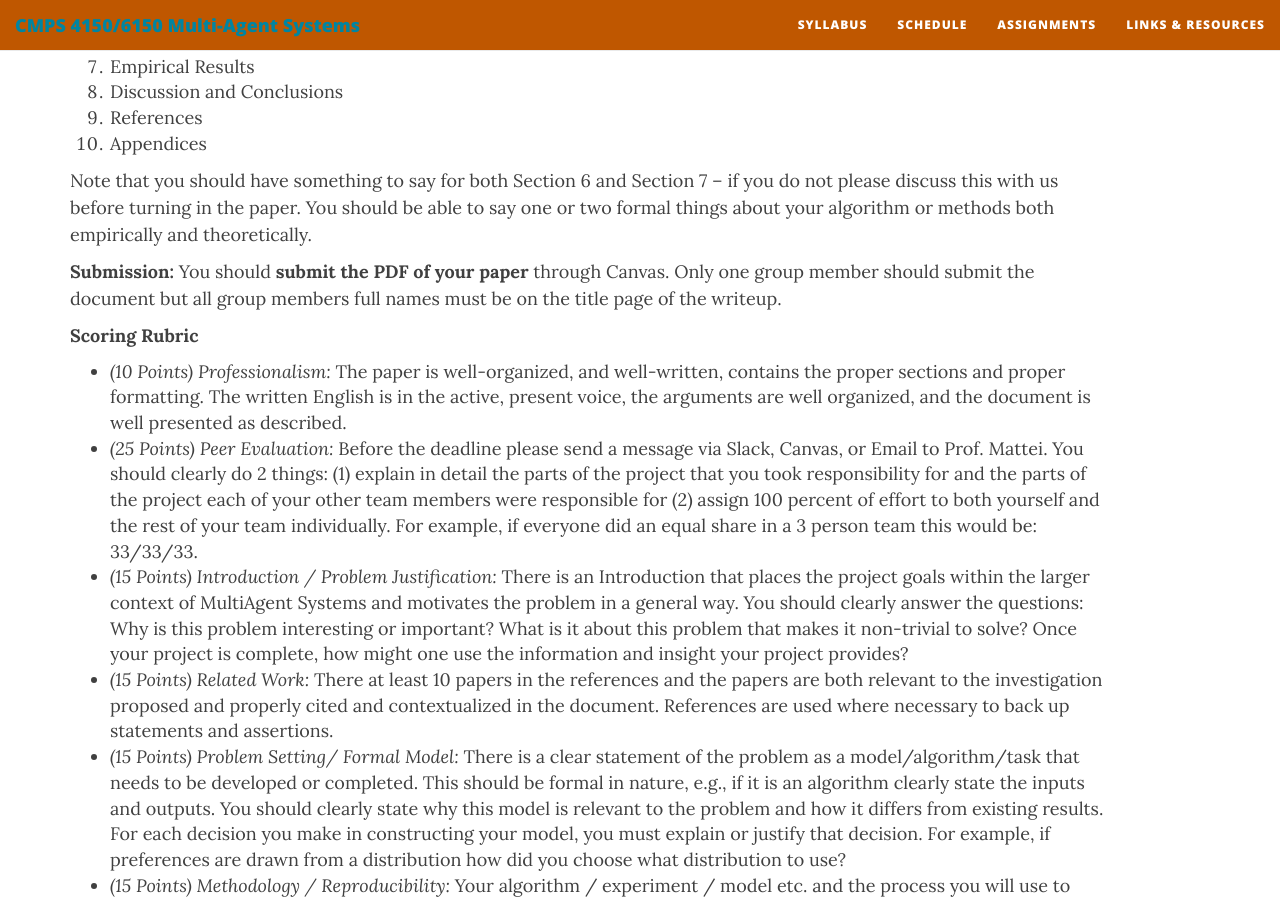
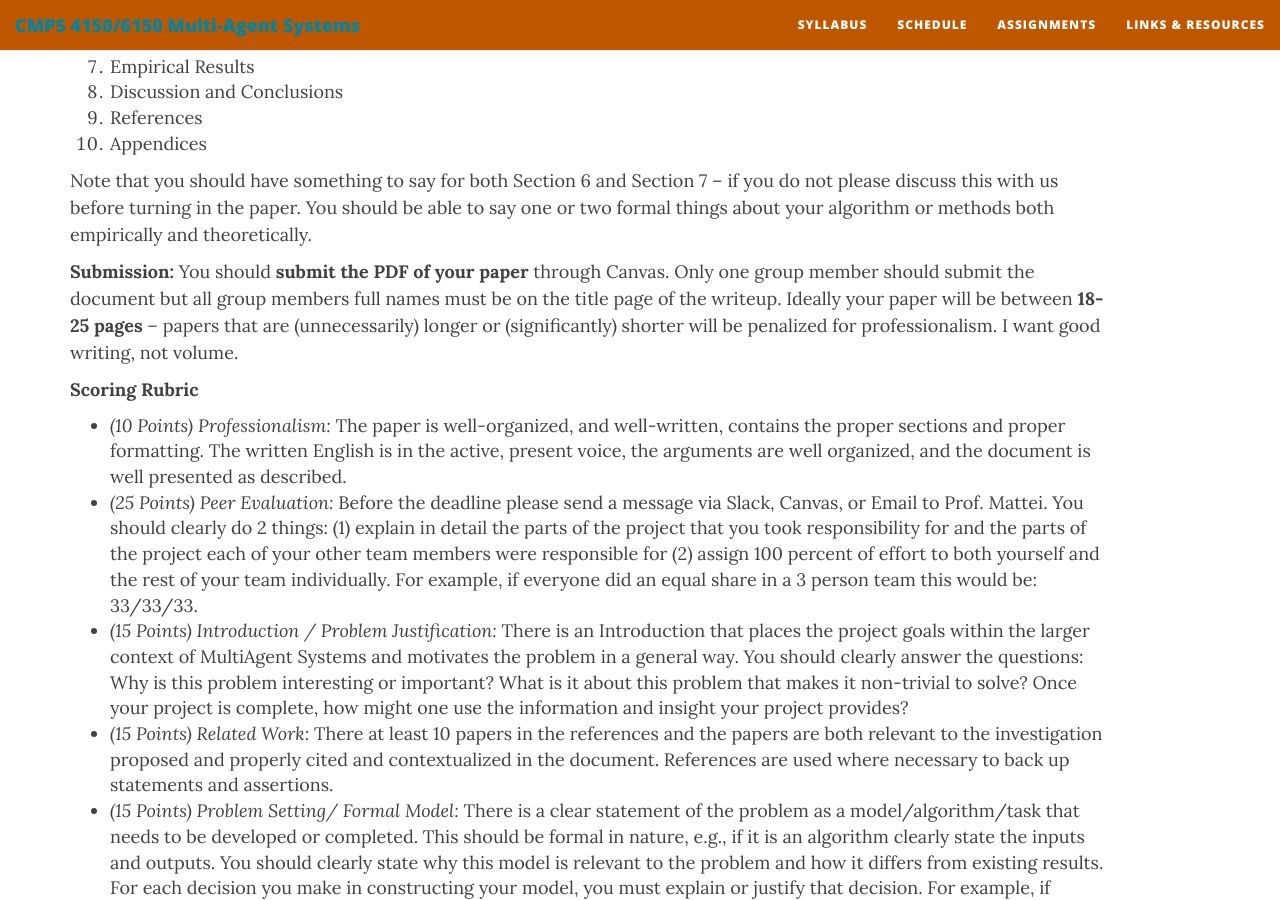
Before and after one commit to nmattei/cmps4150, a Jekyll site: the page built from assignments.md, in a window 1280 px wide and 900 px high, scrolled down 6270 px. Built offline with Jekyll 4.4.1, drawn with Linux system fonts in a browser that asks for light colours; nearby versions of some CDN libraries.

Commit message:
update assignments

```diff
--- a/assignments.md
+++ b/assignments.md
@@ -174,7 +174,7 @@ The paper itself should contain the following sections (please come up with a cr
 
 Note that you should have something to say for both Section 6 and Section 7 -- if you do not please discuss this with us before turning in the paper. You should be able to say one or two formal things about your algorithm or methods both empirically and theoretically.
 
-**Submission:** You should **submit the PDF of your paper** through Canvas. Only one group member should submit the document but all group members full names must be on the title page of the writeup.
+**Submission:** You should **submit the PDF of your paper** through Canvas. Only one group member should submit the document but all group members full names must be on the title page of the writeup. Ideally your paper will be between **18-25 pages** -- papers that are (unnecessarily) longer or (significantly) shorter will be penalized for professionalism. I want good writing, not volume.
 
 **Scoring Rubric**
 
```
